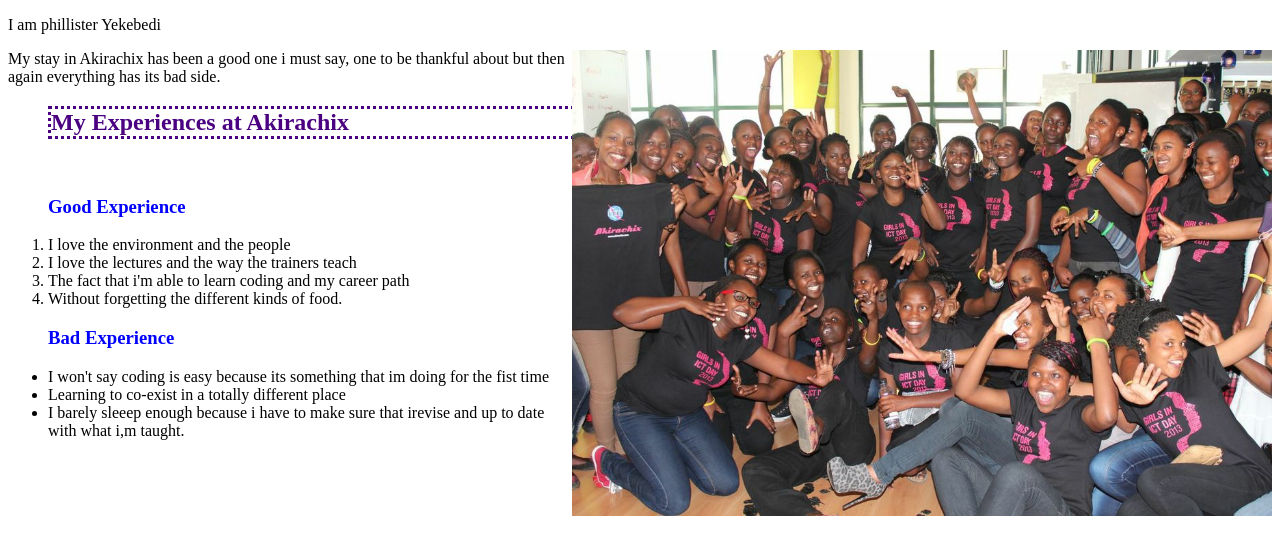
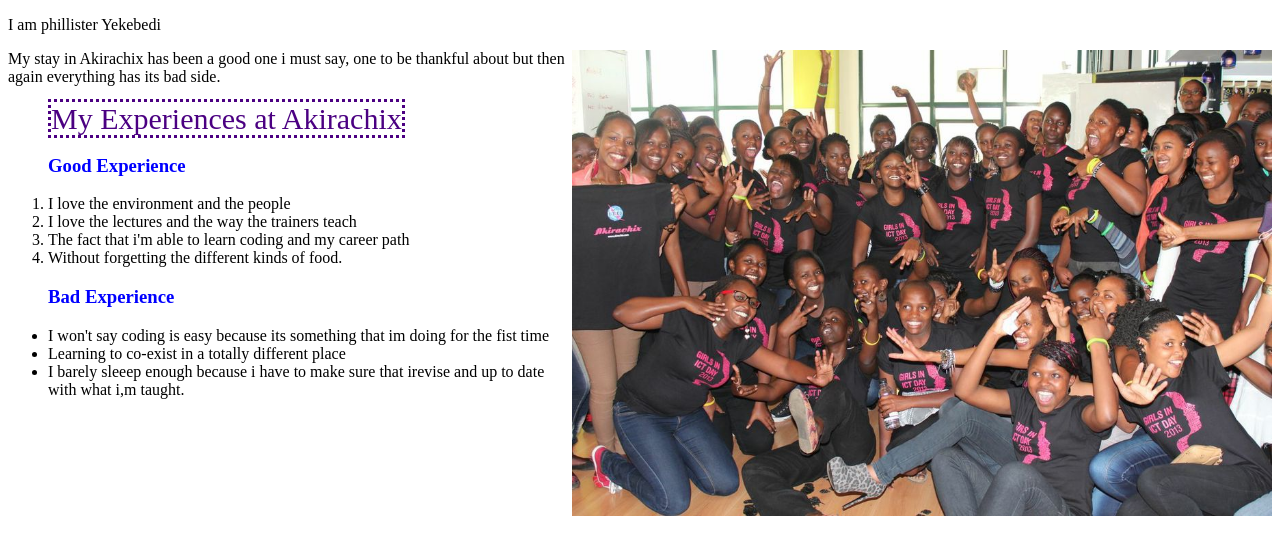
Before and after one commit to Phillister-yekebedi/Yeke-HTML, a plain HTML site: page index.html in a window 1280 px wide. Drawn offline with Linux system fonts and the light colour scheme.

Commit message:
pushing to git hub

```diff
--- a/index.html
+++ b/index.html
@@ -12,7 +12,7 @@
     <img src="./codefest.jpeg"  hieght="700px"width="700px" style="float:right"alt="">
     <p>My stay in Akirachix has been a good one i must say, one to be thankful about but then again everything has its bad side.</p>
     <ol>
-        <h2 style="color:indigo; border: dotted indigo ;"> My Experiences at Akirachix</h2>
+        <span style="color:indigo; border: dotted indigo; font-size: 30px;"> My Experiences at Akirachix </span>
         <br>
         <h3 style="color: blue;">Good Experience</h3>
         <li>I love the environment and the people</li>
```
